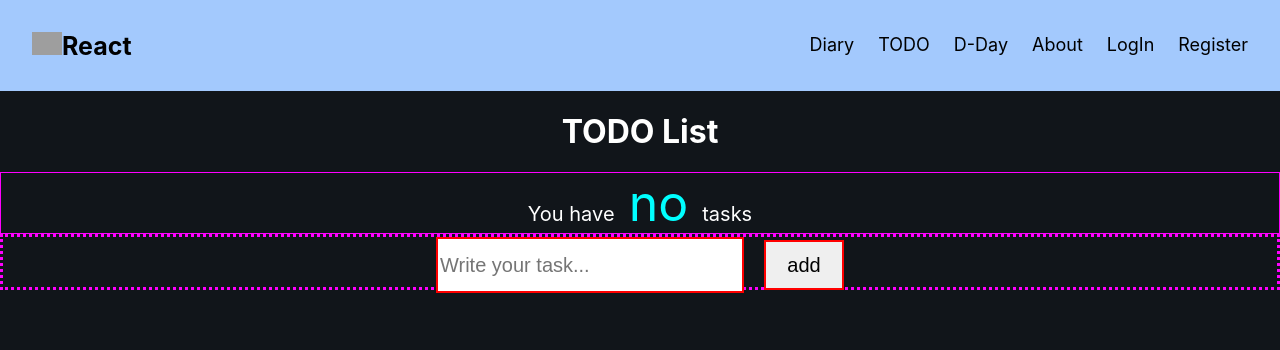
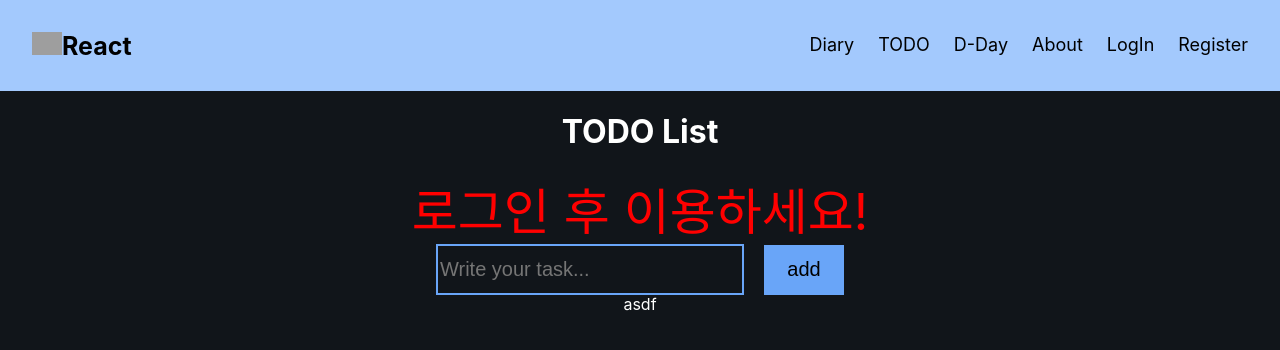
Before and after one commit to FarmBera/react_class_project, a React (Create React App) app: page /todo in a window 1280 px wide. Shown: the top 350 px of the page. Built offline with nearby package versions, Linux system fonts and the light colour scheme; grey boxes are pictures that could not be loaded.

Commit message:
todo, dday loginFunction
todo, dday에 로그인 기능 구현

```diff
--- a/src/App.js
+++ b/src/App.js
@@ -52,13 +52,13 @@ export default function App() {
     const getIsLogin = localStorage.getItem('isLogin');
     setIsLogin(getIsLogin);
     const gotUserInfo = JSON.parse(localStorage.getItem('userInfo'));
-    console.log(`gotUserInfo>>"${gotUserInfo}"`);
+    // console.log(`gotUserInfo>>"${gotUserInfo}"`);
     setUserid(gotUserInfo.userid);
     setUserpw(gotUserInfo.userpw);
   }, []);
-  console.log('<APP>');
-  console.log(`userid>>"${userid}"`);
-  console.log(`userpw>>"${userpw}"`);
+  // console.log('<APP>');
+  // console.log(`userid>>"${userid}"`);
+  // console.log(`userpw>>"${userpw}"`);
 
   const setLoginStatOK = () => {
     setIsLogin('true');
@@ -80,13 +80,13 @@ export default function App() {
             <Route
               path="/"
               element={<Home isLogin={isLogin} userid={userid} />}></Route>
-            <Route path="/diary_new" element={<DiaryEditor />}></Route>
-            <Route path="/diary" element={<Diary />}></Route>
-            {/* <Route path="/todo" element={<Todo />}></Route> */}
-            <Route path="/todo" element={<TodoNew />}></Route>
-            <Route path="/dday" element={<Dday />}></Route>
+            <Route path="/diary_new" element={<DiaryEditor isLogin={isLogin} />}></Route>
+            <Route path="/diary" element={<Diary isLogin={isLogin} />}></Route>
+            {/* <Route path="/todo" element={<Todo isLogin={isLogin} />}></Route> */}
+            <Route path="/todo" element={<TodoNew isLogin={isLogin} />}></Route>
+            <Route path="/dday" element={<Dday isLogin={isLogin} />}></Route>
 
-            <Route path="/support" element={<Support />}></Route>
+            <Route path="/support" element={<Support isLogin={isLogin} />}></Route>
             <Route
               path="/login"
               element={
--- a/src/components/dday.js
+++ b/src/components/dday.js
@@ -1,4 +1,4 @@
-import '../css/main.css';
+import '../css/dday.css';
 
 import { useState } from 'react';
 import { useEffect } from 'react';
@@ -9,6 +9,11 @@ import { useEffect } from 'react';
 
 import Clock from 'react-live-clock';
 
+const ErrMsg = () => {
+  alert('로그인 후에 이용하세요!asd');
+  console.log('로그인 후에 이용하세요!');
+};
+
 function Inputs(props) {
   return (
     <div>
@@ -16,6 +21,11 @@ function Inputs(props) {
         className="top_input"
         onSubmit={event => {
           event.preventDefault();
+          // console.log(props.isLogin);
+          if (props.isLogin === 'false') {
+            ErrMsg();
+            return;
+          } else {
             const title = event.target.inputTitle.value;
             const body = event.target.inputBody.value;
             const date = event.target.inputDate.value;
@@ -29,6 +39,7 @@ function Inputs(props) {
               alert('모든 항목을 입력하세요!');
               console.log(`미입력 항목 존재!`);
               return;
+            }
           }
         }}>
         <input id="inputTitle" type="text" placeholder="제목" />
@@ -45,7 +56,7 @@ function Nav(props) {
   for (let i = 0; i < props.topics.length; i++) {
     let t = props.topics[i];
     lis.push(
-      <li key={t.id}>
+      <li key={t.id} className='container'>
         <hr />
         <span>
           <a
@@ -93,17 +104,21 @@ export default function Dday(props) {
   /////////////////////////////
   /////////////////////////////
   /////////////////////////////
+  const ErrMsg = () => {
+    alert('로그인 후에 이용하세요!');
+    console.log('로그인 후에 이용하세요!');
+    setMode('none');
+  };
 
   let content = null;
   let contextControl = null;
 
   useEffect(() => {
-    if (localStorage.getItem('localDday')) {
+    if (props.isLogin !== false && localStorage.getItem('localDday')) {
       const storedList = JSON.parse(localStorage.getItem('localDday'));
-      console.log(storedList);
+      // console.log(storedList);
       setTopics(storedList);
       setNextId(storedList.length);
-
       // setMode('none');
     }
   }, []);
@@ -117,12 +132,20 @@ export default function Dday(props) {
           href={'/update/' + id}
           onClick={event => {
             event.preventDefault();
+            if (props.isLogin === 'false') {
+              ErrMsg();
+              return;
+            }
             setMode('UPDATE');
           }}>
           Update
         </button>
         <button
           onClick={() => {
+            if (props.isLogin === 'false') {
+              ErrMsg();
+              return;
+            } else {
               const newTopics = [];
               for (let i = 0; i < topics.length; i++) {
                 if (topics[i].id !== id) {
@@ -132,6 +155,7 @@ export default function Dday(props) {
               setTopics(newTopics);
               localStorage.setItem('localDday', JSON.stringify(newTopics));
               setMode('none');
+            }
           }}>
           Delete
         </button>
@@ -139,15 +163,24 @@ export default function Dday(props) {
     );
   }
 
+  // return (
+  //   {content}
+  // )
+
   return (
-    <div>
+    <div className="hover">
       <h2>Dday Area</h2>
       <p>
         Today is "<Clock format="YYYY-MM-DD " ticking="true"></Clock>"
       </p>
-      {/* {contextControl} */}
       <Inputs
+        isLogin={props.isLogin}
         onCreate={(inputTitle, inputBody, inputDate) => {
+          // if (props.isLogin === false) {
+          //   alert('로그인 후에 이용하세요!');
+          //   console.log('로그인 후에 이용하세요!');
+          //   return;
+          // } else {
           const date1 = new Date();
           const date2 = new Date(inputDate);
           const DateDiff = date1.getTime() - date2.getTime();
@@ -165,7 +198,7 @@ export default function Dday(props) {
             date_current: inputDate,
             date_finish: conDDay.replace('"', ''),
           };
-          /// 추가하기
+          // 추가하기
           const newTopics = [...topics];
           newTopics.push(newTopic);
           setTopics(newTopics);
@@ -174,6 +207,7 @@ export default function Dday(props) {
           setNextId(nextId + 1);
           localStorage.setItem('localDday', JSON.stringify(newTopics));
           localStorage.setItem('len', nextId);
+          // }
         }}></Inputs>
       {contextControl}
       <Nav
--- a/src/components/head.js
+++ b/src/components/head.js
@@ -4,17 +4,17 @@ import '../css/head.css';
 // import search_ico from "img/search-icon.png";
 
 export default function Head(props) {
-  const [isLoginlog, setIsLoginlog] = useState('false');
+  // const [isLoginlog, setIsLoginlog] = useState('false');
   // let [loginStat, setLoginStat] = useState('false');
 
-  useEffect(() => {
-    if (!localStorage.getItem('isLogin')) {
-      return;
-    } else {
-      setIsLoginlog(JSON.stringify(localStorage.getItem('isLogin')));
-      // const atLocalLogin = JSON.stringify(localStorage.getItem('isLogin'));
-    }
-  });
+  // useEffect(() => {
+  //   if (!localStorage.getItem('isLogin')) {
+  //     return;
+  //   } else {
+  //     setIsLoginlog(JSON.stringify(localStorage.getItem('isLogin')));
+  //     // const atLocalLogin = JSON.stringify(localStorage.getItem('isLogin'));
+  //   }
+  // });
   // console.log(props.isLogin);
   return (
     <header className="header">
--- a/src/components/todo_new.js
+++ b/src/components/todo_new.js
@@ -1,9 +1,9 @@
 import React, { useState, useEffect } from 'react';
-// import styled from 'styled-components';
+import styled from 'styled-components';
 
 import '../css/todo.css';
 
-export default function TodoNew() {
+export default function TodoNew(props) {
   const [task, setTask] = useState('');
   const [tasks, setTasks] = useState([]);
   // console.log(task);
@@ -16,7 +16,17 @@ export default function TodoNew() {
     }
   }, []);
 
+  const ErrMsg = props => {
+    alert('로그인 후에 이용하세요!');
+    console.log('로그인 후에 이용하세요!');
+    return;
+  };
+
   const addTask = event => {
+    if (props.isLogin === 'false') {
+      ErrMsg();
+      return;
+    }
     if (task) {
       const newTask = { id: new Date().getTime().toString(), title: task };
       console.log(newTask);
@@ -37,22 +47,55 @@ export default function TodoNew() {
     localStorage.removeItem('localTasks');
   };
 
-  return (
-    <div className="">
-      <h1 className="title">TODO List</h1>
+  const WarningStyle = styled.div`
+    span {
+      color: red;
+    }
+  `;
+
+  let badgeInfo = null;
+  // console.log(props.isLogin);
+  if (props.isLogin === 'false') {
+    badgeInfo = (
+      <WarningStyle>
         <div className="badge">
-        You have
+          <span className="">로그인 후 이용하세요!</span>
+        </div>
+      </WarningStyle>
+    );
+  } else {
+    badgeInfo = (
+      <div className="badge">
+        해야 할 일 개수:
         <span>
           {!tasks.length
-            ? ' no '
+            ? ' 없음 '
             : tasks.length === 1
             ? ' 1 '
             : tasks.length > 1
             ? ` ${tasks.length} `
             : null}
         </span>
-        tasks
+      {/* <div className="badge">
+        해야 할 일이
+        {!tasks.length ? (
+          <span>없습니다.</span>
+        ) : tasks.length === 1 ? (
+          <div>
+            <span>{tasks.length}</span>
+            <p>개 있습니다. </p>
           </div>
+        ) : tasks.length > 1 ? (
+          ` ${tasks.length} `
+        ) : null}
+        개 있습니다. */}
+      </div>
+    );
+  }
+  return (
+    <div className="">
+      <h1 className="title">TODO List</h1>
+      {badgeInfo}
       <div className="input-area ">
         <input
           name="task"
@@ -66,7 +109,10 @@ export default function TodoNew() {
           add
         </button>
       </div>
-      {tasks.map(task => (
+      {props.isLogin === 'false' ? (
+        <div>asdf</div>
+      ) : (
+        tasks.map(task => (
           <React.Fragment key={task.id}>
             <div className="outer">
               <div className="container">
@@ -79,7 +125,8 @@ export default function TodoNew() {
               </div>
             </div>
           </React.Fragment>
-      ))}
+        ))
+      )}
       {!tasks.length ? null : (
         <div className="item-bottom">
           <button className="body-clearBtn" onClick={() => clearContent()}>
--- a/src/css/dday.css
+++ b/src/css/dday.css
@@ -1,5 +1,17 @@
 .top_input {
-  border: 3px solid #0ff;
+  /* border: 3px solid #0ff; */
   display: flex;
   justify-content: center;
 }
+
+.top_input>input {
+  height: 25px;
+}
+
+#inputDate {
+  height: 27px;
+}
+
+#inputSubmit {
+  height: 31px;
+}
--- a/src/css/todo.css
+++ b/src/css/todo.css
@@ -3,8 +3,8 @@ body {
 }
 
 .badge {
-  font-size: 20px;
-  border: 1px solid #f0f;
+  font-size: 30px;
+  /* border: 1px solid #f0f; */
 }
 
 .badge>span {
@@ -22,22 +22,25 @@ body {
 }
 
 .input-area {
-  border: 3px dotted #f0f;
+  /* border: 3px dotted #f0f; */
   height: 50px;
   border-radius: 0px;
 
 }
 
 .input-area>.input-box {
-  border: 2px solid #f00;
+  border: 2px solid #69a5f8;
+  background-color: #11151a;
+  color: #fff;
   border-radius: 0px;
   width: 300px;
-  height: 50px;
+  height: 45px;
   font-size: 20px;
 }
 
 .input-area>.input-addBtn {
-  border: 2px solid #f00;
+  border: 2px solid #69a5f8;
+  background-color: #69a5f8;
   margin-left: 20px;
   width: 80px;
   height: 50px;
@@ -235,7 +238,7 @@ body {
 .innertext:hover {
   transition: font-weight 0.2s ease-in-out;
   font-weight: bold;
-
+  text-transform: uppercase;
 }
 
 /* .innertext:hover:after {
```
Lines whose indentation alone changed are shown as unchanged.
